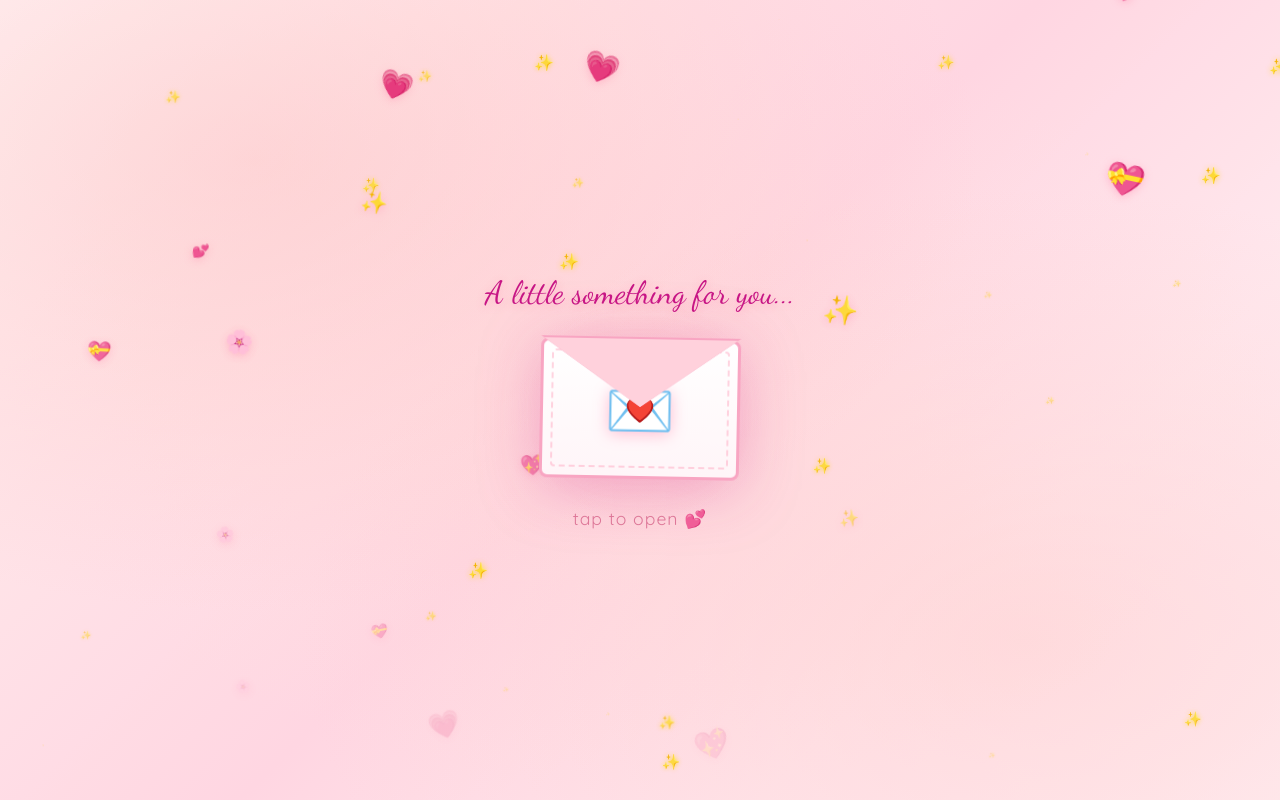
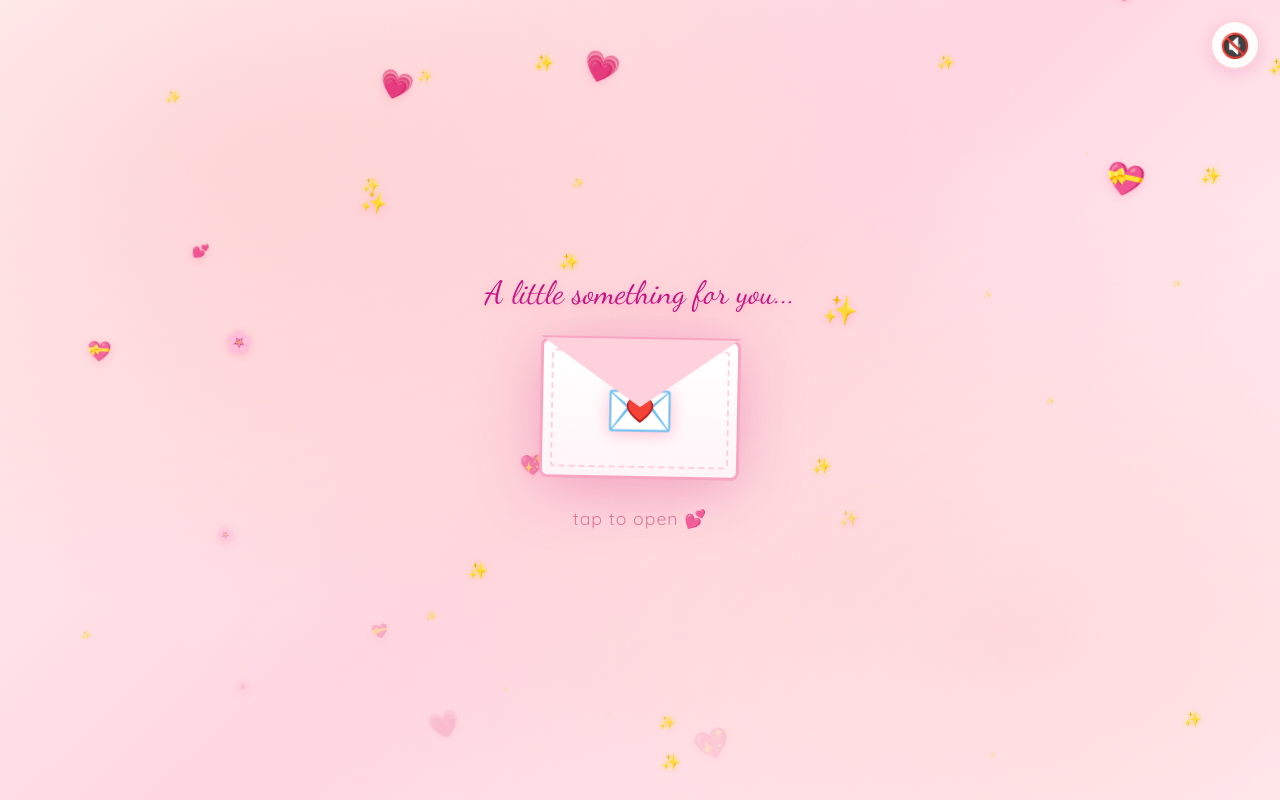
Before and after one commit to sanchitmahajann/sanchitmahajann.github.io, a React (Vite) app: page /bhondu in a window 1280 px wide. Built offline with nearby package versions, Linux system fonts and the light colour scheme.

Commit message:
feat: Added music

```diff
--- a/src/pages/Valentine.module.css
+++ b/src/pages/Valentine.module.css
@@ -11,6 +11,32 @@
   position: relative;
   overflow: hidden;
   font-family: 'Quicksand', 'Segoe UI', sans-serif;
+}
+
+/* Music Toggle Button */
+.musicToggle {
+  position: fixed;
+  top: 20px;
+  right: 20px;
+  z-index: 100;
+  width: 50px;
+  height: 50px;
+  border-radius: 50%;
+  border: 2px solid rgba(255, 182, 193, 0.6);
+  background: rgba(255, 255, 255, 0.9);
+  backdrop-filter: blur(10px);
+  font-size: 1.5rem;
+  cursor: pointer;
+  display: flex;
+  align-items: center;
+  justify-content: center;
+  box-shadow: 0 4px 15px rgba(199, 21, 133, 0.15);
+  transition: all 0.2s ease;
+}
+
+.musicToggle:hover {
+  background: rgba(255, 240, 245, 1);
+  border-color: #f8a5c2;
 }
 
 /* ═══════════════════════════════════════════════════════════
--- a/src/pages/Valentine.tsx
+++ b/src/pages/Valentine.tsx
@@ -1,8 +1,11 @@
-import { useState, useMemo, useEffect } from 'react';
+import { useState, useMemo, useEffect, useRef } from 'react';
 import { motion, AnimatePresence } from 'framer-motion';
 import styles from './Valentine.module.css';
 
 type Stage = 'envelope' | 'letter' | 'celebration';
+
+// "Those Eyes" by New West - You'll need to add the audio file to public folder
+const MUSIC_URL = '/those-eyes.mp3';
 
 // Predefined escape positions that avoid the Yes button
 const ESCAPE_POSITIONS = [
@@ -21,6 +24,8 @@ const Valentine = () => {
   const [noButtonPosition, setNoButtonPosition] = useState({ x: 0, y: 0 });
   const [escapeIndex, setEscapeIndex] = useState(0);
   const [hoverCount, setHoverCount] = useState(0);
+  const [isMusicPlaying, setIsMusicPlaying] = useState(false);
+  const audioRef = useRef<HTMLAudioElement>(null);
 
   // Load Google Fonts
   useEffect(() => {
@@ -65,8 +70,29 @@ const Valentine = () => {
     })),
   []);
 
-  const handleEnvelopeClick = () => setStage('letter');
+  const handleEnvelopeClick = () => {
+    setStage('letter');
+    // Start music on first interaction
+    if (audioRef.current && !isMusicPlaying) {
+      audioRef.current.volume = 0.4;
+      audioRef.current.play().then(() => {
+        setIsMusicPlaying(true);
+      }).catch(console.error);
+    }
+  };
+
   const handleYesClick = () => setStage('celebration');
+
+  const toggleMusic = () => {
+    if (audioRef.current) {
+      if (isMusicPlaying) {
+        audioRef.current.pause();
+      } else {
+        audioRef.current.play().catch(console.error);
+      }
+      setIsMusicPlaying(!isMusicPlaying);
+    }
+  };
 
   const handleNoHover = () => {
     setHoverCount(prev => prev + 1);
@@ -82,6 +108,23 @@ const Valentine = () => {
 
   return (
     <div className={styles.container}>
+      {/* Background Music */}
+      <audio ref={audioRef} src={MUSIC_URL} loop />
+
+      {/* Music Toggle Button */}
+      <motion.button
+        className={styles.musicToggle}
+        onClick={toggleMusic}
+        whileHover={{ scale: 1.1 }}
+        whileTap={{ scale: 0.95 }}
+        initial={{ opacity: 0 }}
+        animate={{ opacity: 1 }}
+        transition={{ delay: 0.5 }}
+        title={isMusicPlaying ? 'Pause music' : 'Play music'}
+      >
+        {isMusicPlaying ? '🎵' : '🔇'}
+      </motion.button>
+
       {/* Animated gradient background */}
       <div className={styles.gradientBg} />
 
```
Also changed, not shown: 1 other file (tests, documents, lock files or other folders).
